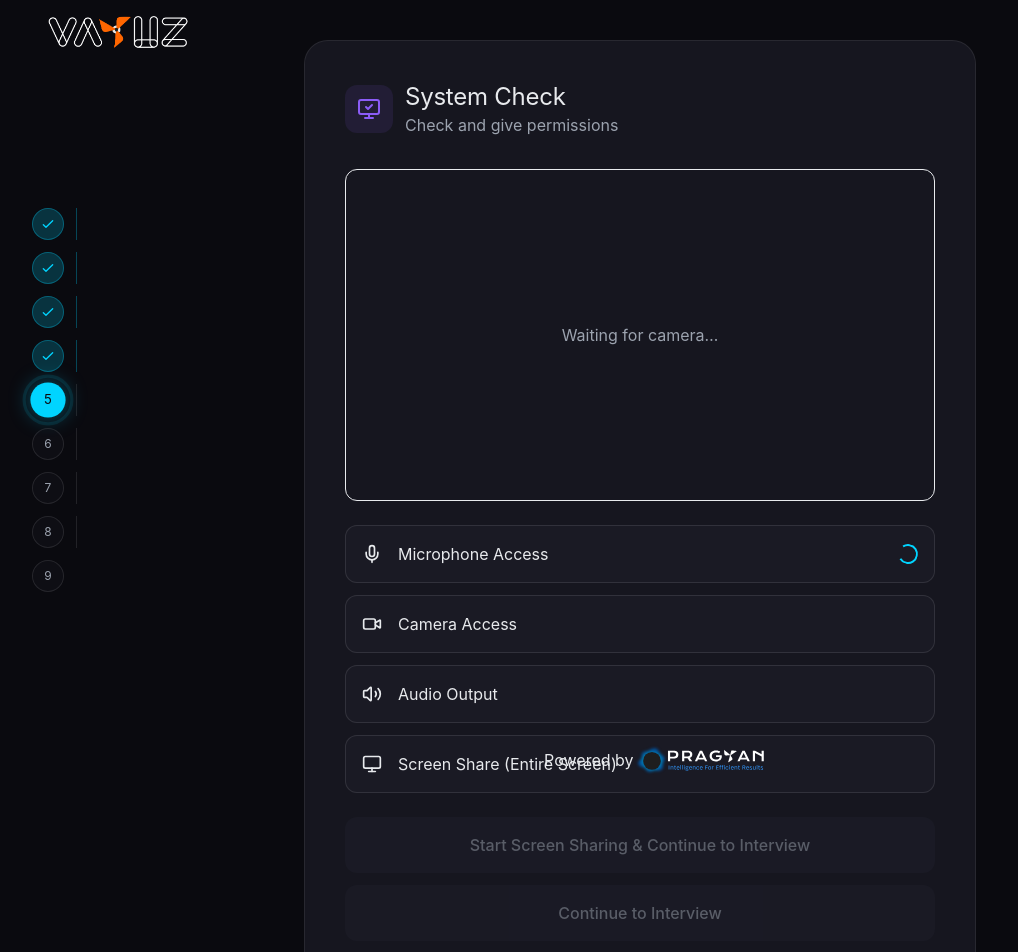
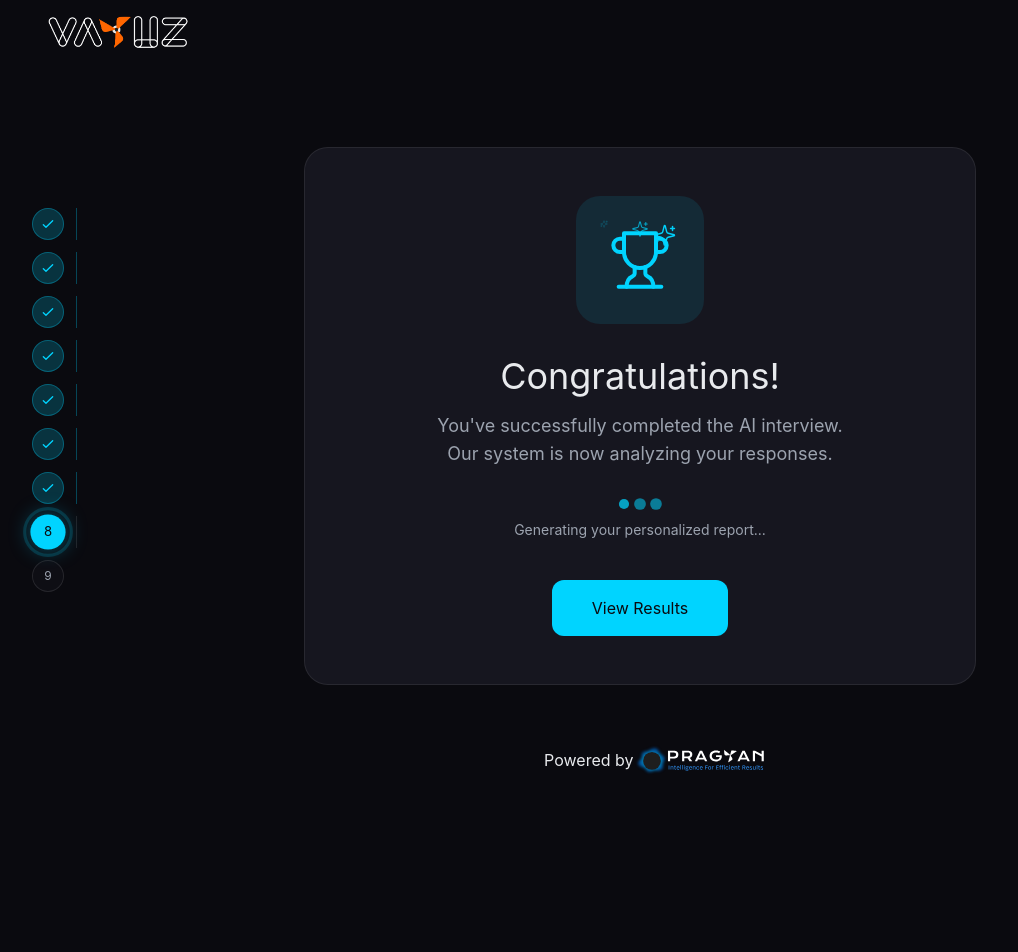
Before and after one commit to nishant-chauhan2427/AI_POC_Frontend, a React (Vite) app: page / in a window 1280 px wide. Shown: the top 952 px of the page, without its empty margins (0-1018 px from the left). After the commit the page ends 832 px from the top, so only its background shows below. Built offline with nearby package versions, Linux system fonts and the light colour scheme; no server answers.

Commit message:
manage state and added restart button

```diff
--- a/src/App.tsx
+++ b/src/App.tsx
@@ -46,7 +46,7 @@ export const stopScreenRecording = (): Promise<Blob> => {
 
 
 export default function App() {
-  const [currentStep, setCurrentStep] = useState(5);
+  const [currentStep, setCurrentStep] = useState(8);
 
   /* ---------------- URL DATA ---------------- */
   const [initialUserData, setInitialUserData] = useState(null);
--- a/src/components/Step4SystemCheck.tsx
+++ b/src/components/Step4SystemCheck.tsx
@@ -279,10 +279,10 @@ export function Step4SystemCheck({ onNext }: Step4SystemCheckProps) {
         <motion.button
           onClick={checkScreen}
           disabled={checks.find((c) => c.id === "screen")?.status === "success"}
-          className={`w-full py-4 rounded-xl font-medium ${
+          className={`w-full py-4 rounded-xl font-medium bg-primary ${
             checks.find((c) => c.id === "screen")?.status === "success"
-              ? "bg-primary text-primary-foreground"
-              : "bg-muted text-muted-foreground opacity-50"
+              ? "bg-primary text-primary-foreground bg-primary text-primary-foreground"
+              : "text-foreground "
           }`}
         >
           Start Screen Sharing & Continue to Interview
--- a/src/components/Step6Question.tsx
+++ b/src/components/Step6Question.tsx
@@ -12,7 +12,6 @@ import {
 } from "lucide-react";
 import toast from "react-hot-toast";
 import axios from "axios";
-
 
 const API_BASE = import.meta.env.VITE_API_BASE_URL;
 
@@ -65,8 +64,6 @@ export function Step6Question({
   const violationCountRef = useRef(0);
   const lastViolationTsRef = useRef(0);
 
-
-
   const captureFrame = (): Promise<Blob | null> => {
     return new Promise((resolve) => {
       if (!videoRef.current) return resolve(null);
@@ -90,6 +87,27 @@ const lastViolationTsRef = useRef(0);
     });
   };
 
+  /* ---------------- RESET STATE ON QUESTION CHANGE ---------------- */
+useEffect(() => {
+  // Stop any ongoing recording
+  if (mediaRecorderRef.current && isRecording) {
+    mediaRecorderRef.current.stop();
+    mediaRecorderRef.current = null;
+  }
+
+  // Reset ALL per-question state
+  setSelectedAnswer("");
+  setTranscript("");
+  setShowTranscript(false);
+  setAudioBlob(null);
+  setIsRecording(false);
+  setIsSubmitting(false);
+  setIsTranscribing(false);
+  setTimeSpent(0);
+
+  // Clear audio chunks buffer
+  audioChunksRef.current = [];
+}, [question.id]);
 
 
   /* ---------------- TIMER ---------------- */
@@ -155,10 +173,7 @@ const lastViolationTsRef = useRef(0);
           "candidate_name",
           localStorage.getItem("candidate_id") || "",
         );
-      formData.append(
-        "session_id",
-        localStorage.getItem("session_id") || "",
-      );
+        formData.append("session_id", localStorage.getItem("session_id") || "");
 
         const { data } = await axios.post(
           `${API_BASE}/status/detect_head_pose`,
@@ -180,14 +195,10 @@ const lastViolationTsRef = useRef(0);
       }
     };
 
-  intervalId = window.setInterval(
-    sendFrameForDetection,
-    HEAD_POSE_INTERVAL,
-  );
+    intervalId = window.setInterval(sendFrameForDetection, HEAD_POSE_INTERVAL);
 
     return () => clearInterval(intervalId);
   }, [cameraStream]);
-
 
   /* ---------------- RECORDING BORDER ---------------- */
   useEffect(() => {
@@ -238,7 +249,10 @@ const lastViolationTsRef = useRef(0);
 
     try {
       const formData = new FormData();
-      formData.append("candidate_id", localStorage.getItem("candidate_id") || "");
+      formData.append(
+        "candidate_id",
+        localStorage.getItem("candidate_id") || "",
+      );
       formData.append("question_id", question.id);
       formData.append("question", question.text);
       formData.append("expected_answer", question.expected_answer || "");
@@ -253,10 +267,10 @@ const lastViolationTsRef = useRef(0);
         body: formData,
       });
 
-      console.log(res,"stt");
+      console.log(res, "stt");
 
       const data = await res.json();
-      console.log(data,"data for the stt");
+      console.log(data, "data for the stt");
       if (!res.ok) {
         throw new Error(data?.message || "Transcription failed");
       }
@@ -314,10 +328,9 @@ const lastViolationTsRef = useRef(0);
     } catch (err: any) {
       console.error("Skip failed", err);
 
-    toast.error(
-      err?.response?.data?.message || "Could not skip question",
-      { id: toastId },
-    );
+      toast.error(err?.response?.data?.message || "Could not skip question", {
+        id: toastId,
+      });
     } finally {
       setIsSubmitting(false);
     }
@@ -704,8 +717,12 @@ const lastViolationTsRef = useRef(0);
                       </p>
                     ) : showTranscript ? (
                       <div className="w-full p-4 bg-muted/30 rounded-lg border border-border">
-                        <p className="text-xs text-muted-foreground mb-2">Transcript:</p>
-                        <p className="text-sm leading-relaxed">{transcript || "No speech detected"}</p>
+                        <p className="text-xs text-muted-foreground mb-2">
+                          Transcript:
+                        </p>
+                        <p className="text-sm leading-relaxed">
+                          {transcript || "No speech detected"}
+                        </p>
                       </div>
                     ) : null}
                   </div>
@@ -751,11 +768,17 @@ const lastViolationTsRef = useRef(0);
               {/* Submit Button */}
               <motion.button
                 onClick={handleSubmit}
-                disabled={(!selectedAnswer && !showTranscript) || isSubmitting || isTranscribing}
+                disabled={
+                  (!selectedAnswer && !showTranscript) ||
+                  isSubmitting ||
+                  isTranscribing
+                }
                 className={`
                   w-full px-6 py-4 rounded-xl transition-all font-medium
                   ${
-                    (!selectedAnswer && !showTranscript) || isSubmitting || isTranscribing
+                    (!selectedAnswer && !showTranscript) ||
+                    isSubmitting ||
+                    isTranscribing
                       ? "bg-muted text-muted-foreground cursor-not-allowed opacity-50"
                       : "bg-primary text-primary-foreground hover:shadow-lg"
                   }
--- a/src/components/Step8Results.tsx
+++ b/src/components/Step8Results.tsx
@@ -160,7 +160,6 @@ export function Step8Results({ onRestart }: Step8ResultsProps) {
   return (
     <div className="min-h-screen p-6">
       <div className="max-w-6xl mx-auto pb-6">
-
         {/* Header */}
         <motion.div
           initial={{ opacity: 0, y: -20 }}
@@ -173,7 +172,8 @@ export function Step8Results({ onRestart }: Step8ResultsProps) {
 
           <h1 className="text-4xl mb-2">Interview Result</h1>
           <p className="text-muted-foreground">
-            {reportData.candidate_name} · {new Date(reportData.completed_at).toLocaleString()}
+            {reportData.candidate_name} ·{" "}
+            {new Date(reportData.completed_at).toLocaleString()}
           </p>
         </motion.div>
 
@@ -244,7 +244,9 @@ export function Step8Results({ onRestart }: Step8ResultsProps) {
                         </p>
                         {q.feedback && (
                           <div className="mt-2 p-3 bg-red-50 border border-red-100 rounded-lg">
-                    <p className="text-xs text-red-800 font-medium mb-1">Feedback:</p>
+                            <p className="text-xs text-red-800 font-medium mb-1">
+                              Feedback:
+                            </p>
                             <p className="text-xs text-red-700">{q.feedback}</p>
                           </div>
                         )}
@@ -260,8 +262,15 @@ export function Step8Results({ onRestart }: Step8ResultsProps) {
             ))}
           </div>
         </div>
-
-
+        <motion.div>
+          <button
+              onClick={onRestart}
+              className="w-full py-4 rounded-xl bg-primary text-primary-foreground flex items-center justify-center gap-2"
+            >
+              {/* <Camera className="w-5 h-5" /> */}
+              Thank you and restart
+            </button>
+        </motion.div>
       </div>
     </div>
   );
```
Lines whose indentation alone changed are shown as unchanged.
